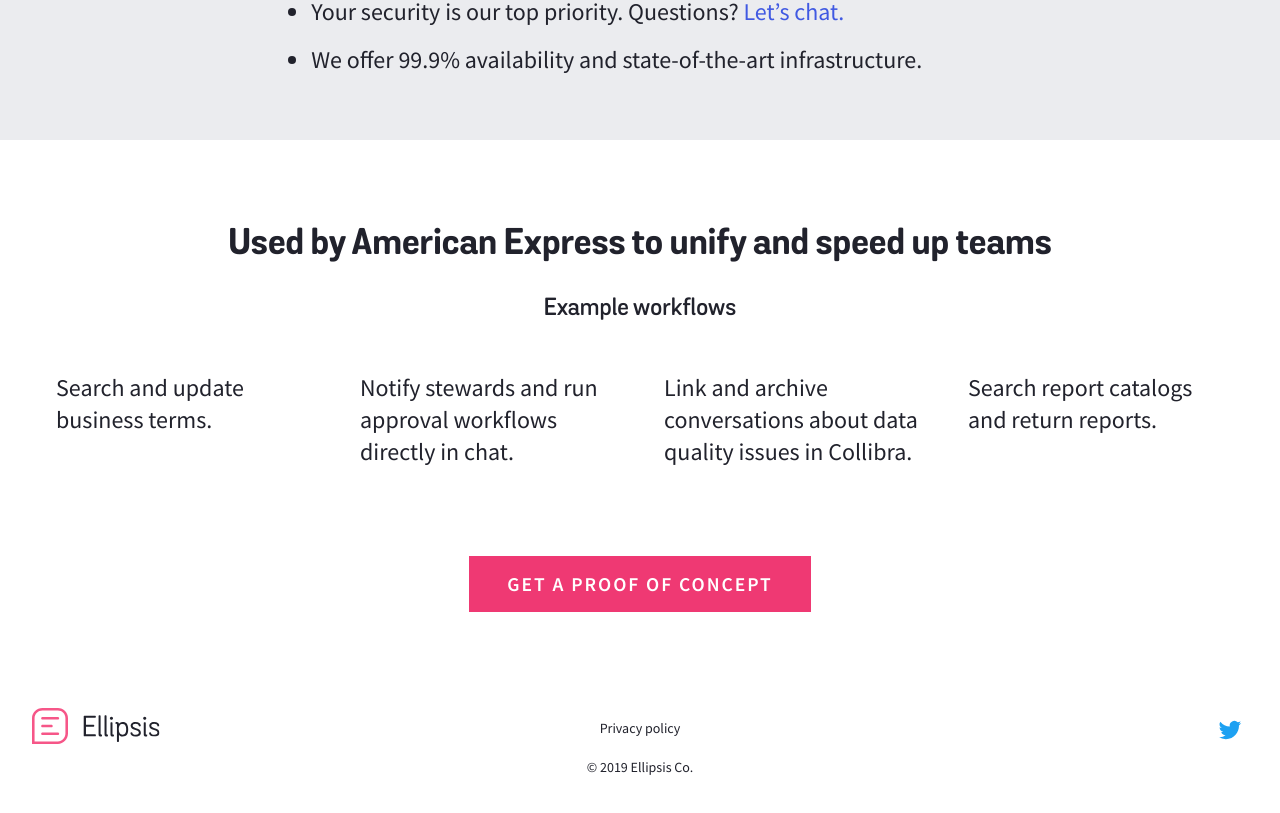
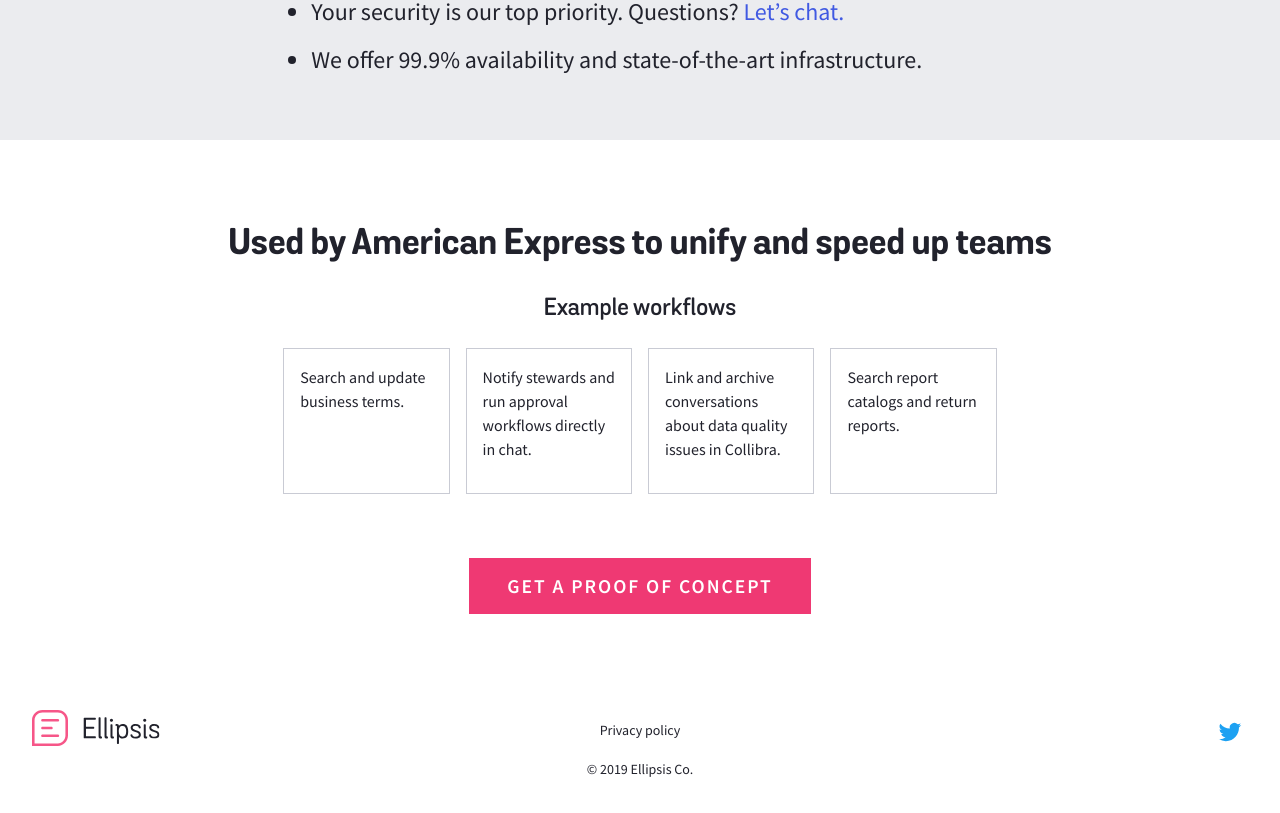
Before and after one commit to ellipsis-ai/www, a Next.js app: page /data_governance in a window 1280 px wide. Shown: the part 1977-2790 px from the top of the page. Built offline with nearby package versions, Linux system fonts and the light colour scheme.

Commit message:
Improvements to data governance page

```diff
--- a/less/columns.less
+++ b/less/columns.less
@@ -127,14 +127,23 @@
 @media (max-width: @mobile-max-width) {
   .mobile-column-one-quarter {
     width: 25%;
+    &:nth-child(4) {
+      padding-right: 0;
+    }
   }
 
   .mobile-column-one-third {
     width: 33.3333%;
+    &:nth-child(3) {
+      padding-right: 0;
+    }
   }
 
   .mobile-column-one-half {
     width: 50%;
+    &:nth-child(2) {
+      padding-right: 0;
+    }
   }
 
   .mobile-column-five-twelfths {
--- a/less/dimensions.less
+++ b/less/dimensions.less
@@ -78,8 +78,16 @@
   width: 10em !important;
 }
 
+.height-10 {
+  height: 10em !important;
+}
+
 .width-15 {
   width: 15em !important;
+}
+
+.height-15 {
+  height: 15em !important;
 }
 
 .min-width-10 {
--- a/pages/data_governance.tsx
+++ b/pages/data_governance.tsx
@@ -216,20 +216,34 @@
                 <h2 className="align-c">Used by American Express to unify and speed&nbsp;up&nbsp;teams</h2>
 
                 <h3 className="align-c mbxl">Example workflows</h3>
-                <div className="columns type-l">
-                  <div className="column column-one-quarter narrow-column-one-half paxl">
+
+                <ResponsiveContainer>
+                  <div className="flex-columns mobile-flex-no-columns">
+                    <div className="flex-column column-one-quarter mobile-column-full align-t">
+                      <div className="height pal align-l mhs mbl height-full border">
                         Search and update business terms.
                       </div>
-                  <div className="column column-one-quarter narrow-column-one-half paxl">
+                    </div>
+
+                    <div className="flex-column column-one-quarter mobile-column-full align-t">
+                      <div className="height pal align-l mhs mbl height-full border">
                         Notify stewards and run approval workflows directly in chat.
                       </div>
-                  <div className="column column-one-quarter narrow-column-one-half paxl">
+                    </div>
+
+                    <div className="flex-column column-one-quarter mobile-column-full align-t">
+                      <div className="height pal align-l mhs mbl height-full border">
                         Link and archive conversations about data quality issues in Collibra.
                       </div>
-                  <div className="column column-one-quarter narrow-column-one-half paxl">
+                    </div>
+
+                    <div className="flex-column column-one-quarter mobile-column-full align-t">
+                      <div className="height pal align-l mhs mbl height-full border">
                         Search report catalogs and return reports.
                     </div>
                     </div>
+                  </div>
+                </ResponsiveContainer>
 
                 <div className="ptxxxxl align-c">
                   <ContactButton onClick={pageProps.toggleContactForm} />
```
Lines whose indentation alone changed are shown as unchanged.
